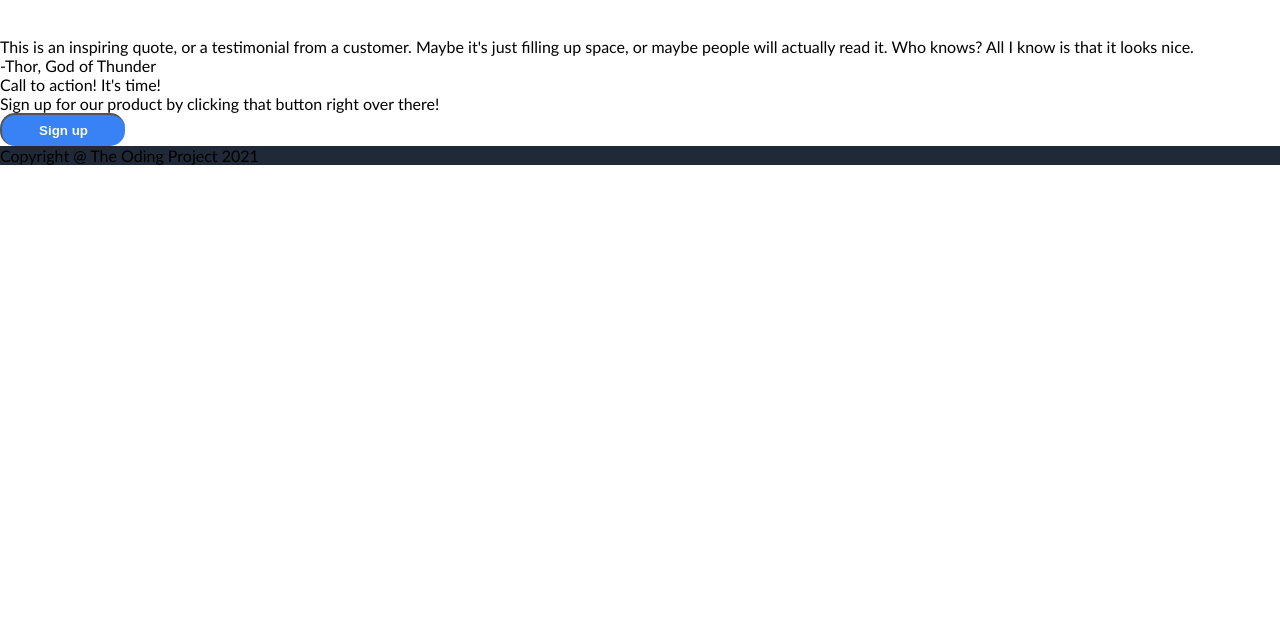
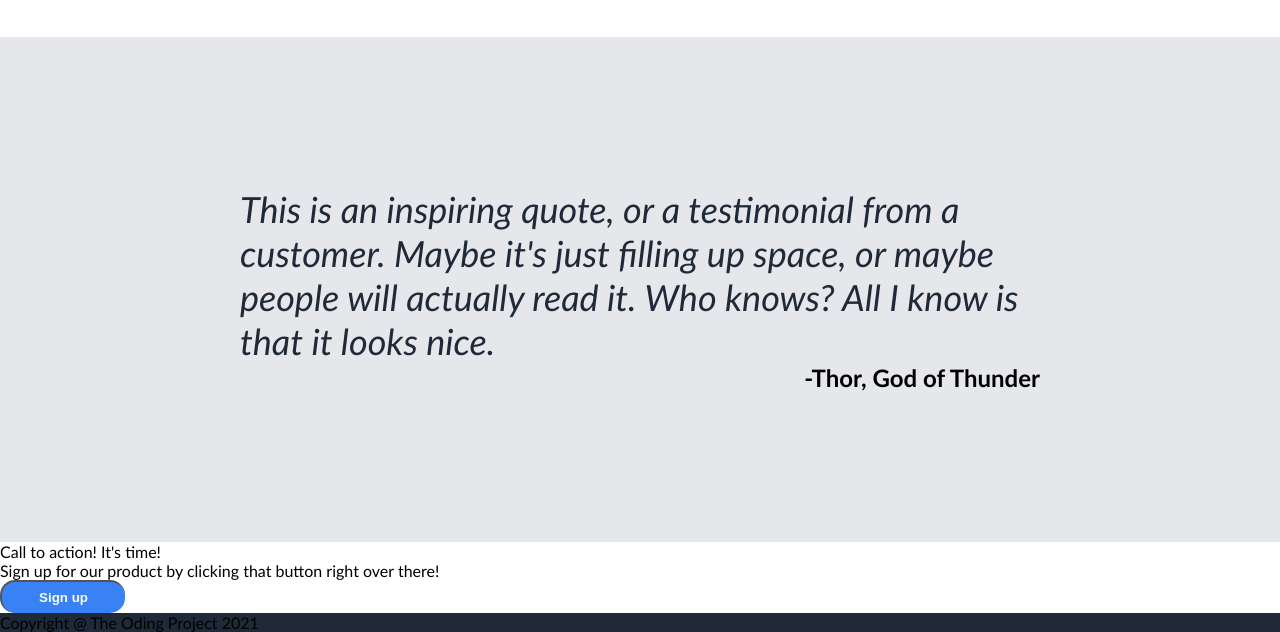
Before and after one commit to LechintanJoshua/landing-page, a plain HTML site: page index.html in a window 1280 px wide. Shown: the part 974-1606 px from the top of the page. Before the commit the page ends 1139 px from the top, so only its background shows below. Drawn offline with Linux system fonts and the light colour scheme.

Commit message:
Added html and css for quote segment
Added a container to html quote
Added styling to the quote segment

```diff
--- a/index.html
+++ b/index.html
@@ -50,10 +50,14 @@
     </div>
     </div>
 
+    <div class="quote">
+    <div class="container">
     <p>This is an inspiring quote, or a testimonial from a customer.
         Maybe it's just filling up space, or maybe people will actually read it.
         Who knows? All I know is that it looks nice.</p>
-    <p>-Thor, God of Thunder</p>
+    <div>-Thor, God of Thunder</div>
+    </div>
+    </div>
 
     <p>Call to action! It's time!</p>
     <p>Sign up for our product by clicking that button right over there!</p>
--- a/style.css
+++ b/style.css
@@ -127,3 +127,31 @@ a {
 .sub {
     max-width: 200px;
 }
+
+.quote {
+    background-color: #E5E7EB;
+    display: flex;
+    justify-content: center;
+    padding: 150px;
+}
+
+.quote p {
+    font-size: 36px;
+    font-weight: lighter;
+    font-style: italic;
+    color: #1F2937;
+}
+
+.quote div {
+    font-size: 24px;
+    font-weight: bold;
+    align-self: flex-end;
+}
+
+.container {
+    display: flex;
+    flex-direction: column;
+    justify-content: center;
+    align-items: center;
+    max-width: 800px;
+}
```
